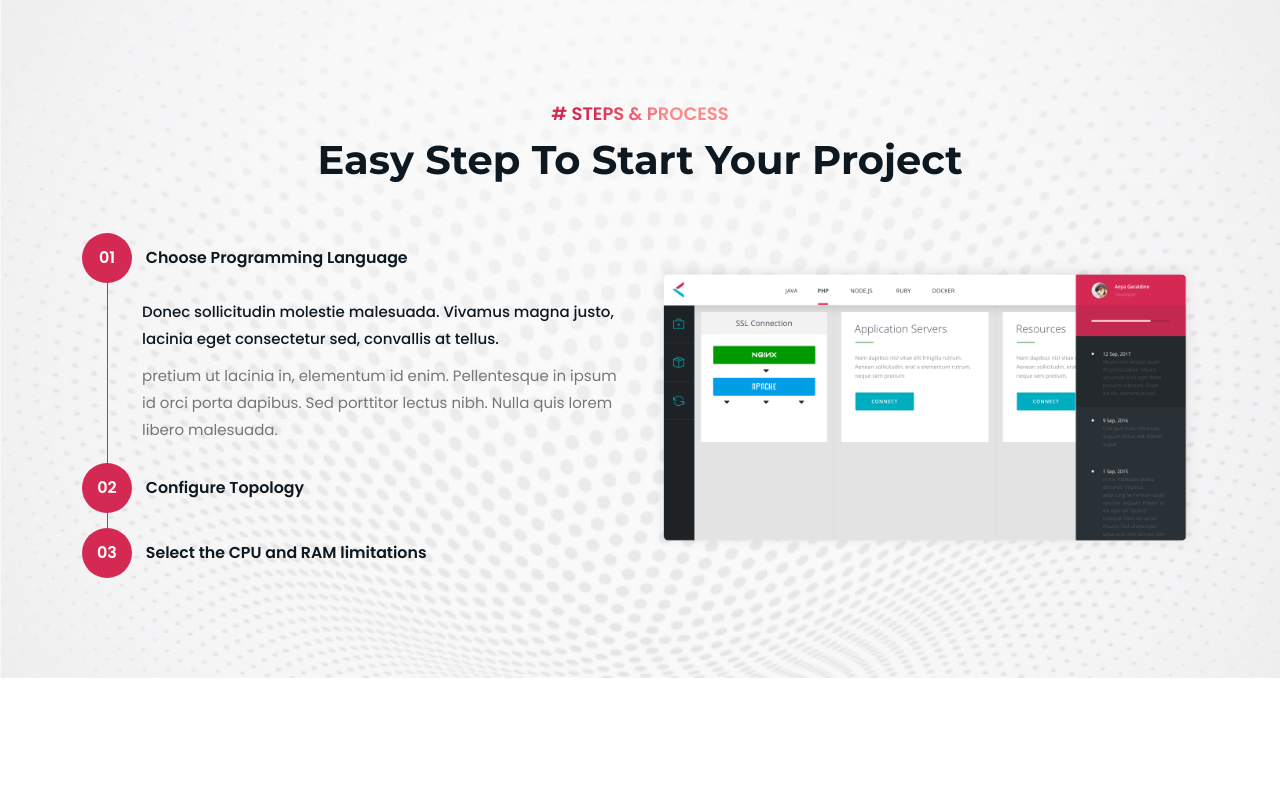
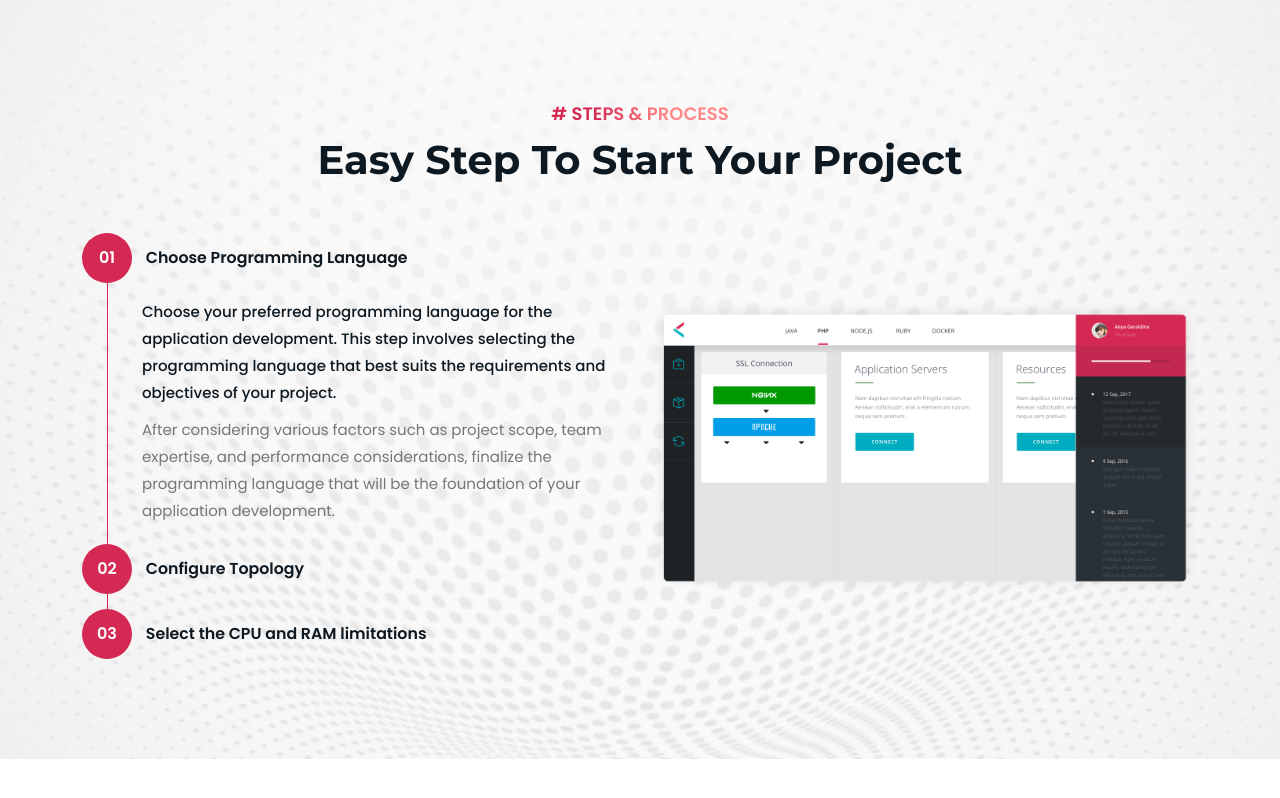
Before and after one commit to hibrizys/landing-page-playcourt, a Vue app: page /#/Steps in a window 1280 px wide. Built offline with nearby package versions, Linux system fonts and the light colour scheme; what vue-slider-component would draw is missing.

Commit message:
Final Commit

```diff
--- a/package.json
+++ b/package.json
@@ -13,7 +13,6 @@
     "bootstrap": "^5.3.0",
     "bootstrap-icons": "^1.10.5",
     "bootstrap-vue-3": "^0.5.1",
-    "core-js": "^3.8.3",
     "vue": "^3.3.4",
     "vue-router": "^4.0.3",
     "vue-slider-component": "^4.1.0-beta.7"
--- a/src/components/Layouts/Navbar.vue
+++ b/src/components/Layouts/Navbar.vue
@@ -58,7 +58,7 @@
         </ul>
       </div>
       <div class="side-nav">
-        <a class="side-nav-left log-in" href="https://dashboard.playcourt.id/login">Log In</a>
+        <a class="side-nav-left log-in" href="https://dashboard.playcourt.id/login">Login</a>
         <a class="side-nav-right cd-signup sign-up" href="https://dashboard.playcourt.id/register">Register</a>
       </div>
     </div>
--- a/src/components/Order.vue
+++ b/src/components/Order.vue
@@ -13,6 +13,7 @@
             </div>
             <div class="choose-content">
               <h3 class="aws">Amazon Web Services</h3>
+              <h1 class="free" style="font-size: 97.75px">FREE</h1>
               <ul class="list">
                 <li>
                   <i class="bi-check-circle"></i> Free Amazon AWS usage
@@ -88,7 +89,7 @@
                   <li>
                     <i class="bi-check-circle"></i
                     ><strong
-                      >High-traffic Web Server</strong
+                      >High-traffic Web Server with Varying Resources</strong
                     >
                   </li>
                 </ul>
@@ -106,7 +107,7 @@
                   <li>
                     <i class="bi-check-circle"></i
                     ><strong
-                      >High-traffic Web Server</strong
+                      >High-traffic Web Server with Varying Resources</strong
                     >
                   </li>
                 </ul>
--- a/src/components/Steps.vue
+++ b/src/components/Steps.vue
@@ -27,13 +27,10 @@
                 >
                   <div class="accordion-body">
                     <p class="bold">
-                      Donec sollicitudin molestie malesuada. Vivamus magna
-                      justo, lacinia eget consectetur sed, convallis at tellus.
+                      Choose your preferred programming language for the application development. This step involves selecting the programming language that best suits the requirements and objectives of your project.
                     </p>
                     <p>
-                      pretium ut lacinia in, elementum id enim. Pellentesque in
-                      ipsum id orci porta dapibus. Sed porttitor lectus nibh.
-                      Nulla quis lorem libero malesuada.
+                      After considering various factors such as project scope, team expertise, and performance considerations, finalize the programming language that will be the foundation of your application development.
                     </p>
                   </div>
                 </div>
@@ -56,13 +53,10 @@
                 >
                   <div class="accordion-body">
                     <p class="bold">
-                      Donec sollicitudin molestie malesuada. Vivamus magna
-                      justo, lacinia eget consectetur sed, convallis at tellus.
+                      Configure the topology of your application's infrastructure. This includes setting up the network architecture, defining the relationship between different components, and establishing the communication protocols.
                     </p>
                     <p>
-                      pretium ut lacinia in, elementum id enim. Pellentesque in
-                      ipsum id orci porta dapibus. Sed porttitor lectus nibh.
-                      Nulla quis lorem libero malesuada.
+                      By defining the topology, you ensure that your application's components are properly connected and function as a cohesive system, optimizing performance and resource utilization.
                     </p>
                   </div>
                 </div>
@@ -85,13 +79,10 @@
                 >
                   <div class="accordion-body">
                     <p class="bold">
-                      Donec sollicitudin molestie malesuada. Vivamus magna
-                      justo, lacinia eget consectetur sed, convallis at tellus.
+                      Determine the CPU and RAM limitations for your application's containers. Assess the resource requirements of each container and allocate appropriate CPU and RAM resources to ensure optimal performance.
                     </p>
                     <p>
-                      pretium ut lacinia in, elementum id enim. Pellentesque in
-                      ipsum id orci porta dapibus. Sed porttitor lectus nibh.
-                      Nulla quis lorem libero malesuada.
+                      By carefully managing CPU and RAM limitations, you can prevent resource contention and maintain stability in your application's execution environment. This step ensures that each container operates efficiently within its allocated resources.
                     </p>
                   </div>
                 </div>
```
Also changed, not shown: k8s/deploy.md (+6 -6 lines), src/assets/style.css, 1 other file (tests, documents, lock files or other folders).
